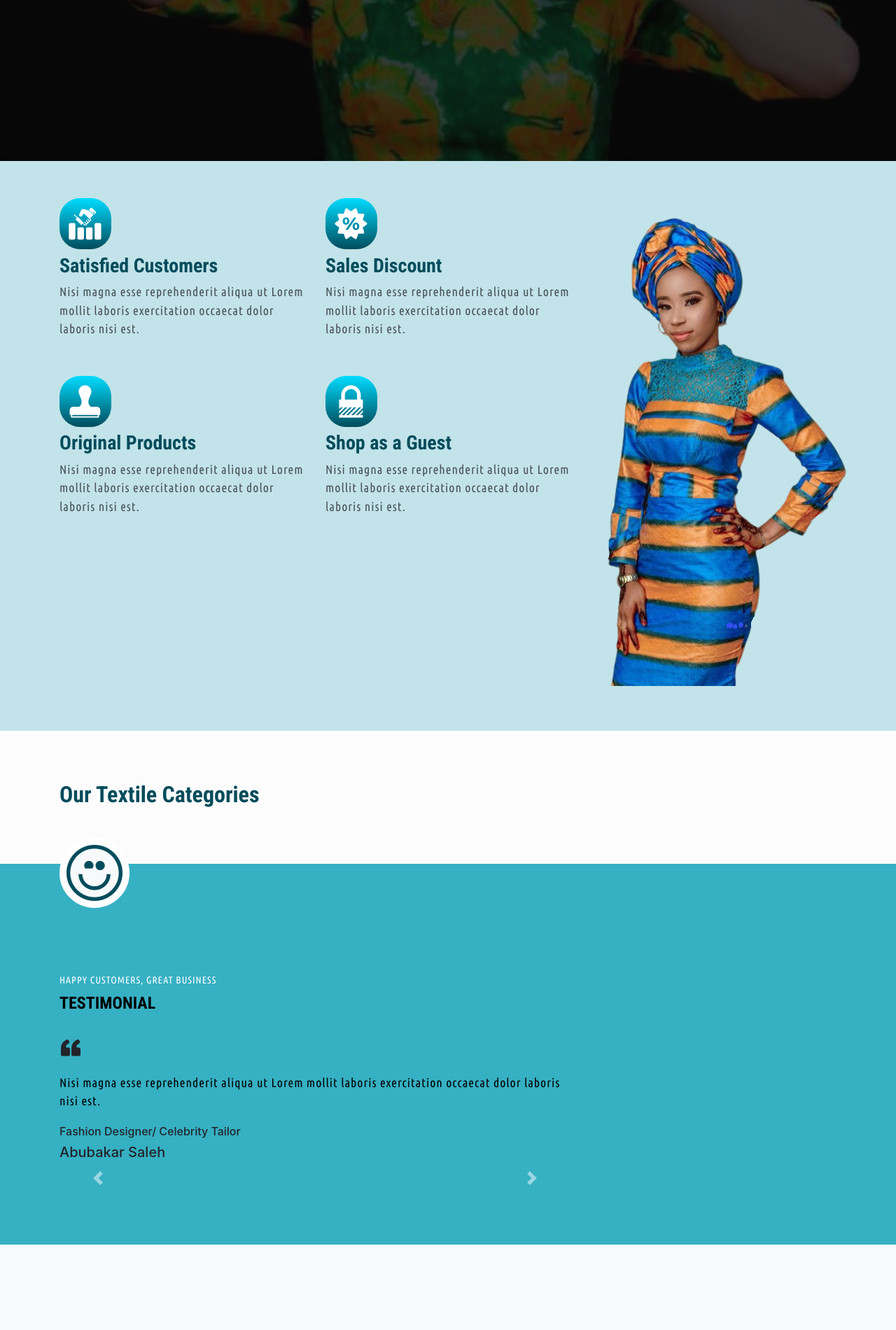
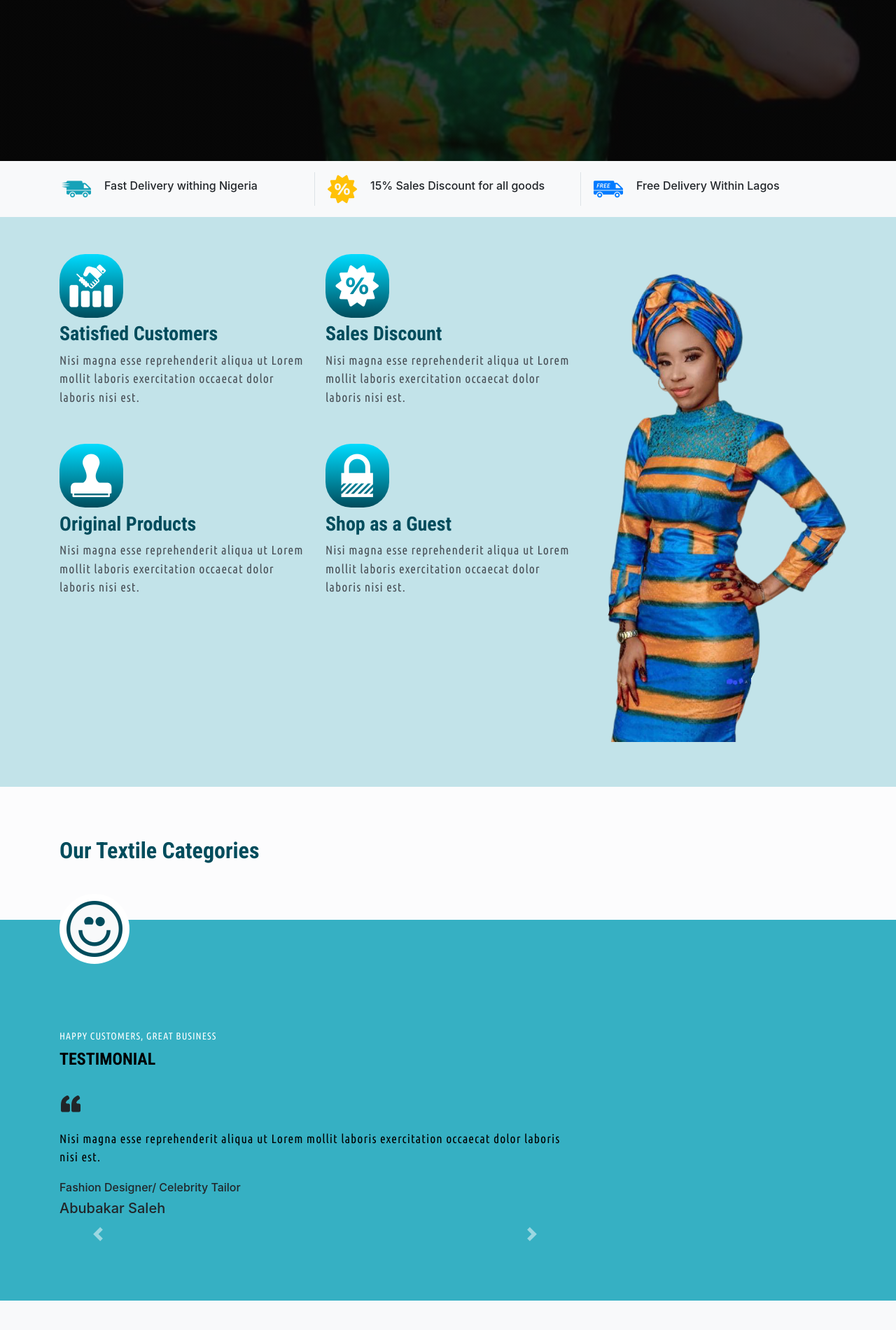
Before and after one commit to ndmichael/Kuki-shop, a Django app: page / in a window 1280 px wide. Shown: the part 600-2500 px from the top of the page at 70% size. Run offline with Django 3.2, Linux system fonts and the light colour scheme; data that the repository does not hold is empty; parts of the project's set-up code (start-up, migrations or seed data) failed here and were passed over; some libraries are stand-ins or nearby versions.

Commit message:
updated the shop index page

```diff
--- a/shop/templates/shop/index.html
+++ b/shop/templates/shop/index.html
@@ -31,17 +31,55 @@
                     </a>
                 </p>
             </div>
-            <div class="col-12 col-md-6">
-                <div class="ml-auto">
-                    {#                            <img src="{%  static "shop/image/IMG-20200605-WA0046.jpg" %}"  />#}
-                    {#                            <img src="{%  static "shop/image/IMG-20200605-WA0047.jpg" %}"   />#}
-                    {#                            <img src="{%  static "shop/image/IMG-20200605-WA0048.jpg" %}"  />#}
-                    {#                            <img src="{%  static "shop/image/IMG-20200605-WA0046.jpg" %}"  />#}
-                    {#                            <img src="{%  static "shop/image/IMG-20200605-WA0046.jpg" %}" CLASS="img-fluid " style="opacity: 0.7;" />#}
-                </div>
+            <div class="col-12 col-md-6 landing-page-details">
+
             </div>
         </div>
     </div>
+</section>
+<section>
+    <div class="container">
+        <div class="row py-3">
+
+            <div class="col-6 col-sm-4 border-right">
+                <i class="icofont icofont-3x icofont-fast-delivery text-info pr-3"  style="float: left;"></i>
+                <div  class="d-flex align-items-center h-100">
+                    <h6>
+                        Fast Delivery withing Nigeria
+                    </h6>
+                </div>
+            </div>
+
+            <div class="col-6 col-sm-4 border-right">
+                <i class="icofont icofont-3x icofont-sale-discount text-warning pr-3"  style="float: left;"></i>
+                <div  class="d-flex align-items-center h-100">
+                    <h6>
+                        15% Sales Discount for all goods
+                    </h6>
+                </div>
+
+            </div>
+
+            <div class="col-6 col-sm-4">
+                <i class="icofont icofont-3x icofont-free-delivery text-primary pr-3"  style="float: left;"></i>
+                <div  class="d-flex align-items-center h-100">
+                    <h6>
+                        Free Delivery Within Lagos
+                    </h6>
+                </div>
+
+            </div>
+        </div>
+    </div>
+</section>
+
+<section>
+<div class="col-12 col-md-4">
+    <div>
+
+    </div>
+</div>
+
 </section>
 
 
@@ -53,7 +91,7 @@
                 <div class="row">
                     <div class="col-12 col-sm-6 col-md-6 mb-5">
                         <div class="">
-                            <p class="icon-p"><i class="icofont icofont-3x icofont-handshake-deal"></i></p>
+                            <p class="icon-p"><i class="icofont icofont-4x icofont-handshake-deal"></i></p>
                             <h3>Satisfied Customers</h3>
                             <p>
                                 Nisi magna esse reprehenderit aliqua ut Lorem mollit laboris exercitation occaecat dolor
@@ -65,7 +103,7 @@
 
                     <div class="col-12 col-sm-6 col-md-6">
                         <div class="">
-                            <p class="icon-p"><i class="icofont icofont-3x icofont-sale-discount"></i>
+                            <p class="icon-p"><i class="icofont icofont-4x icofont-sale-discount"></i>
                             <h3>Sales Discount</h3>
                             <p>
                                 Nisi magna esse reprehenderit aliqua ut Lorem mollit laboris exercitation occaecat dolor
@@ -77,7 +115,7 @@
 
                     <div class="col-12 col-sm-6 col-md-6 mb-5">
                         <div class="">
-                            <p><i class="icofont icofont-3x icofont-stamp"></i></p>
+                            <p><i class="icofont icofont-4x icofont-stamp"></i></p>
                             <h3>Original Products</h3>
                             <p>
                                 Nisi magna esse reprehenderit aliqua ut Lorem mollit laboris exercitation occaecat dolor
@@ -87,7 +125,7 @@
                     </div>
                     <div class="col-12 col-sm-6 col-md-6">
                         <div class="">
-                            <p><i class="icofont icofont-3x icofont-ssl-security"></i></p>
+                            <p><i class="icofont icofont-4x icofont-ssl-security"></i></p>
                             <h3>Shop as a Guest</h3>
                             <p>
                                 Nisi magna esse reprehenderit aliqua ut Lorem mollit laboris exercitation occaecat dolor
```
Also changed, not shown: shop/static/shop/image/model1.jpg (deleted), shop/static/shop/image/model11.png (deleted), shop/static/shop/image/setupdesign-removebg-preview.png (added), shop/static/shop/image/setupdesign.png (added).
